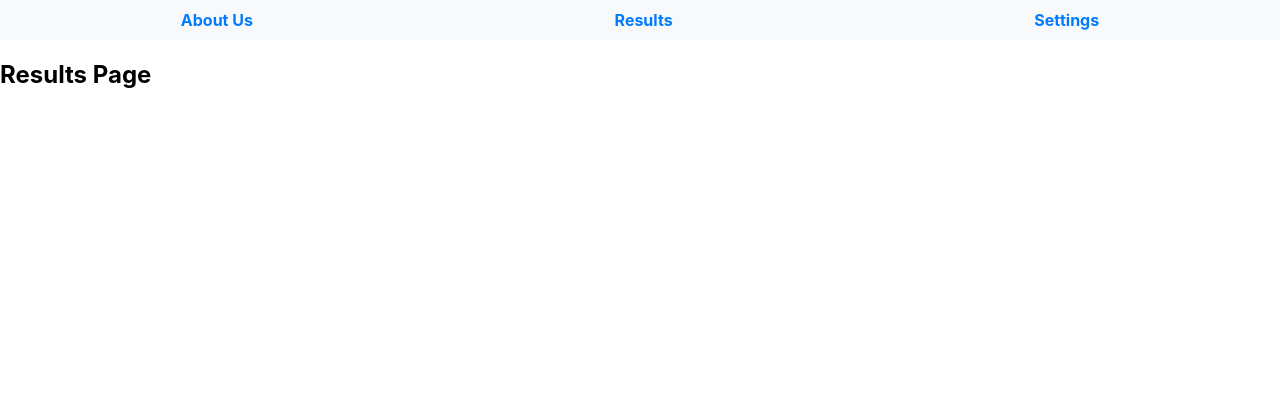
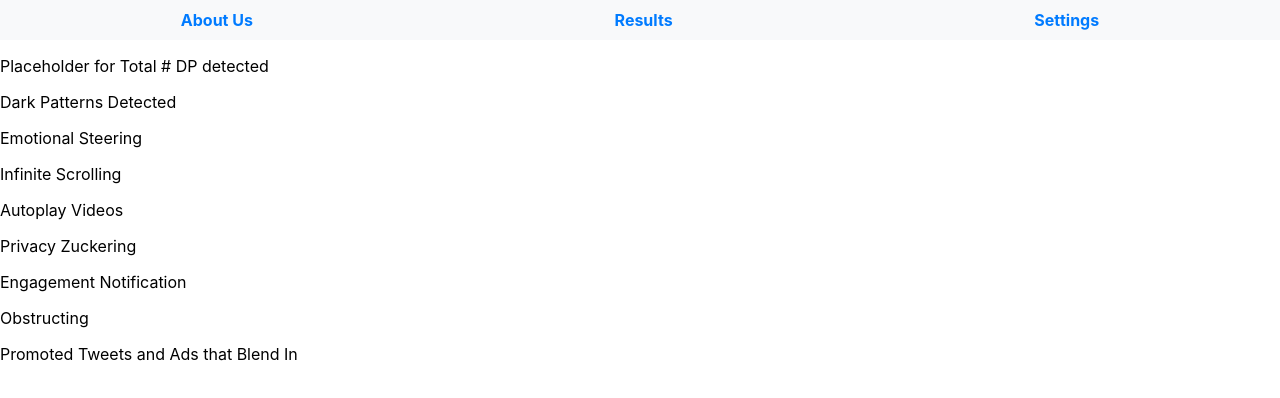
Before and after one commit to JaraR/DarkPatternDetector, a React (Create React App) app in the folder frontend/: page /results in a window 1280 px wide. Shown: the top 398 px of the page. Built offline with nearby package versions, Linux system fonts and the light colour scheme.

Commit message:
Barebones Results page created.

```diff
--- a/frontend/src/pages/Results.js
+++ b/frontend/src/pages/Results.js
@@ -1,7 +1,23 @@
 import React from "react";
 
 const Results = () => {
-  return <h2>Results Page</h2>;
+  return (
+    <div>
+      <div>
+        <p>Placeholder for Total # DP detected</p>
+        <p>Dark Patterns Detected</p>
+      </div>
+      <div>
+        <p>Emotional Steering</p>
+        <p>Infinite Scrolling</p>
+        <p>Autoplay Videos</p>
+        <p>Privacy Zuckering</p>
+        <p>Engagement Notification</p>
+        <p>Obstructing</p>
+        <p>Promoted Tweets and Ads that Blend In</p>
+      </div>
+    </div>
+  );
 };
 
 export default Results;
```
